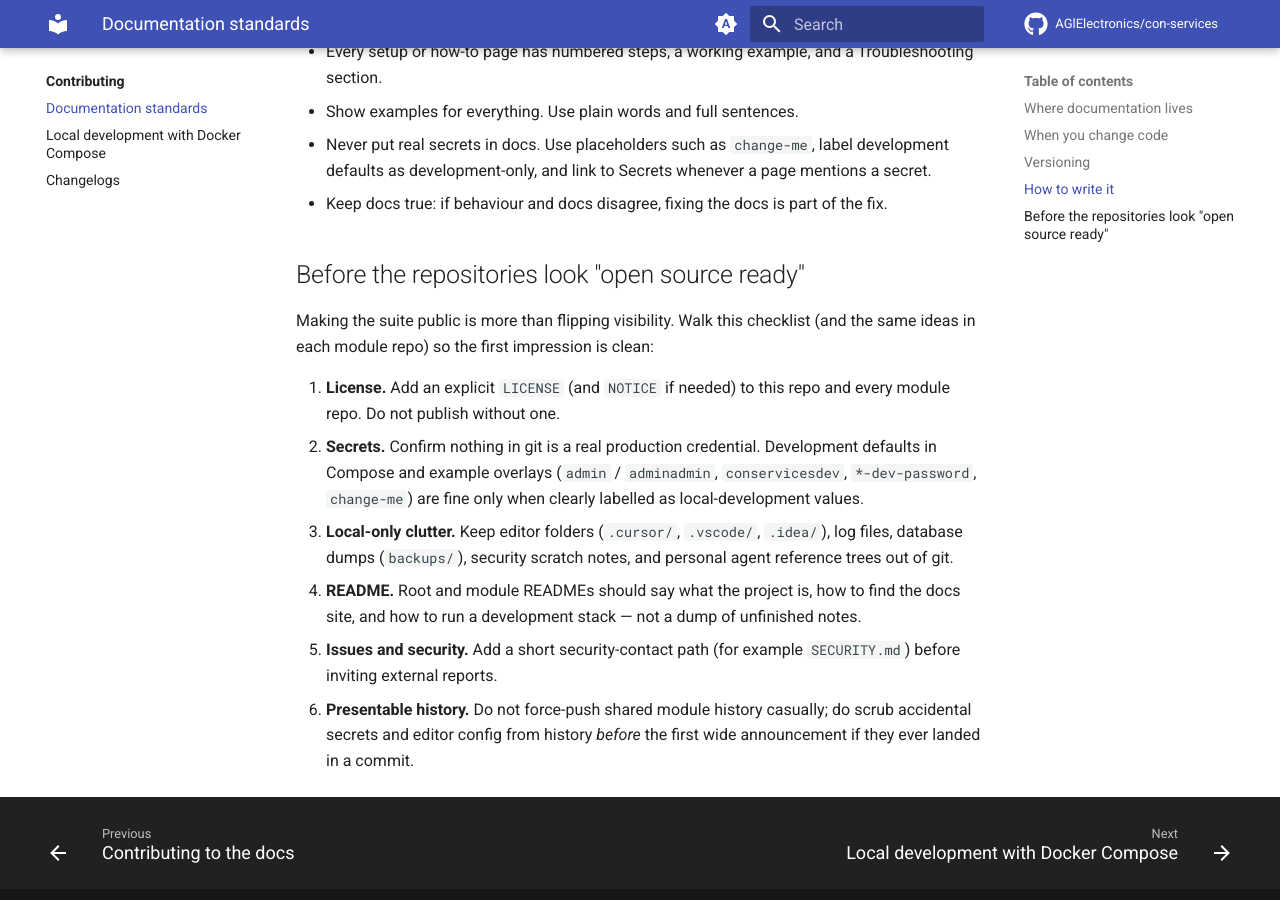
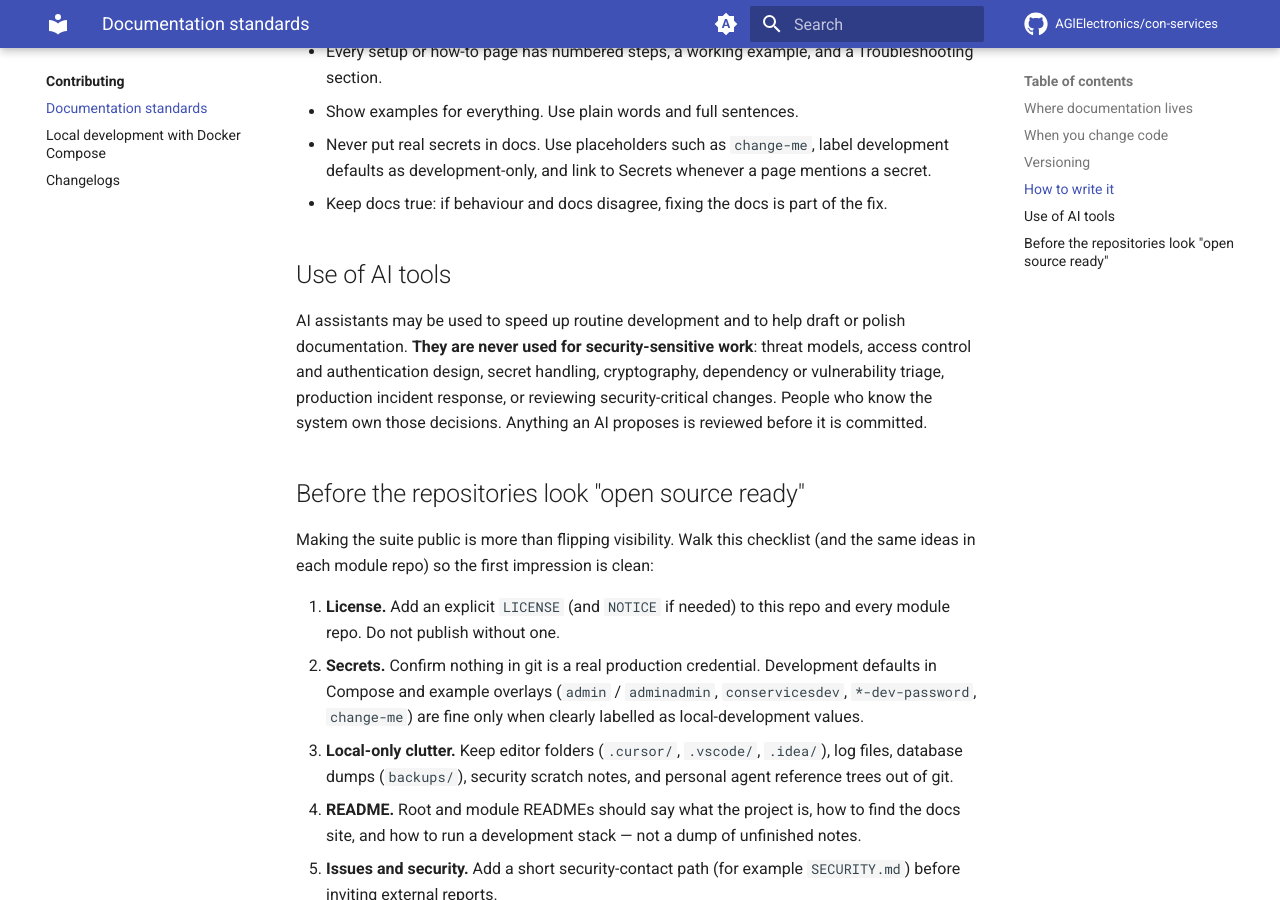
Before and after one commit to AGlElectronics/con-services, an MkDocs documentation site: the page built from docs/contributing/documentation-standards.md, in a window 1280 px wide and 900 px high, scrolled down 1552 px. Built offline with MkDocs 1.6.1 and Material for MkDocs 9.7.7, drawn with Linux system fonts in a browser that asks for light colours; comment, search, counter and statistics services are not loaded.

Commit message:
docs: state how AI is used (docs/dev only, never security-sensitive)
Co-authored-by: Cursor <cursoragent@cursor.com>

```diff
--- a/docs/contributing/documentation-standards.md
+++ b/docs/contributing/documentation-standards.md
@@ -72,6 +72,16 @@ In the same change:
 - Keep docs true: if behaviour and docs disagree, fixing the docs is part of
   the fix.
 
+## Use of AI tools
+
+AI assistants may be used to speed up routine development and to help draft
+or polish documentation. **They are never used for security-sensitive
+work**: threat models, access control and authentication design, secret
+handling, cryptography, dependency or vulnerability triage, production
+incident response, or reviewing security-critical changes. People who know
+the system own those decisions. Anything an AI proposes is reviewed before
+it is committed.
+
 ## Before the repositories look "open source ready"
 
 Making the suite public is more than flipping visibility. Walk this checklist
```
Also changed, not shown: README.md (+4 -0 lines).
